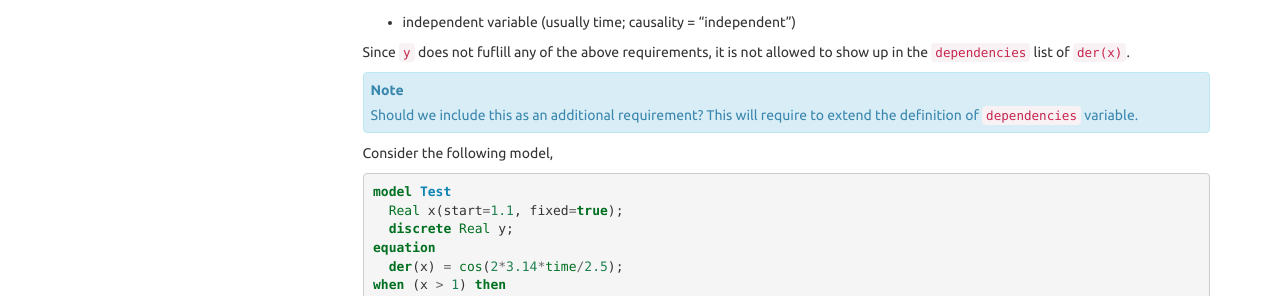
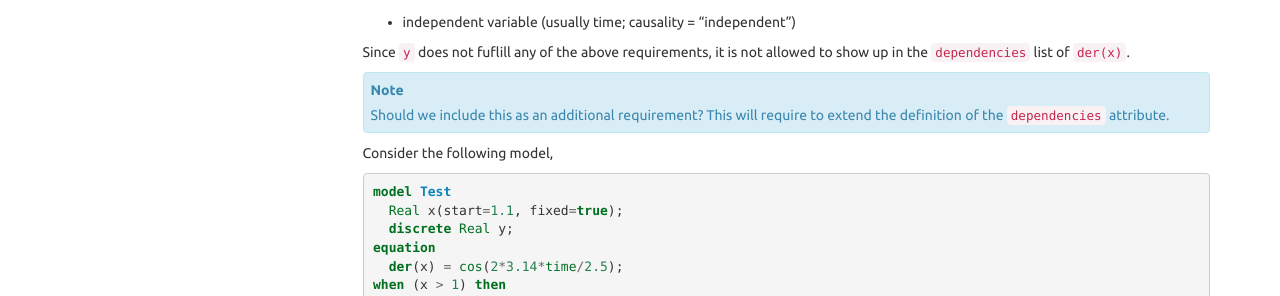
Before and after one commit to lbl-srg/soep, a Sphinx documentation site: the page built from doc-design/source/softwareArchitecture.rst, in a window 1280 px wide and 900 px high, scrolled down 13797 px. Shown: the part 153-449 px from the top of the window. Built offline with Sphinx 7.4.7, drawn with Linux system fonts in a browser that asks for light colours; cross-references to code outside the pages are shown as plain code.

Commit message:
Updated documentation

```diff
--- a/doc-design/source/softwareArchitecture.rst
+++ b/doc-design/source/softwareArchitecture.rst
@@ -528,7 +528,7 @@ it is not allowed to show up in the ``dependencies`` list of ``der(x)``.
 .. note::
 
   Should we include this as an additional requirement?
-  This will require to extend the definition of ``dependencies`` variable.
+  This will require to extend the definition of the ``dependencies`` attribute.
 
 Consider the following model,
 
--- a/docs/softwareArchitecture.html
+++ b/docs/softwareArchitecture.html
@@ -1162,7 +1162,7 @@ it is not allowed to show up in the <code class="docutils literal"><span class="
 <div class="admonition note">
 <p class="first admonition-title">Note</p>
 <p class="last">Should we include this as an additional requirement?
-This will require to extend the definition of <code class="docutils literal"><span class="pre">dependencies</span></code> variable.</p>
+This will require to extend the definition of the <code class="docutils literal"><span class="pre">dependencies</span></code> attribute.</p>
 </div>
 <p>Consider the following model,</p>
 <div class="highlight-modelica"><div class="highlight"><pre><span></span><span class="kr">model</span> <span class="nc">Test</span>
```
